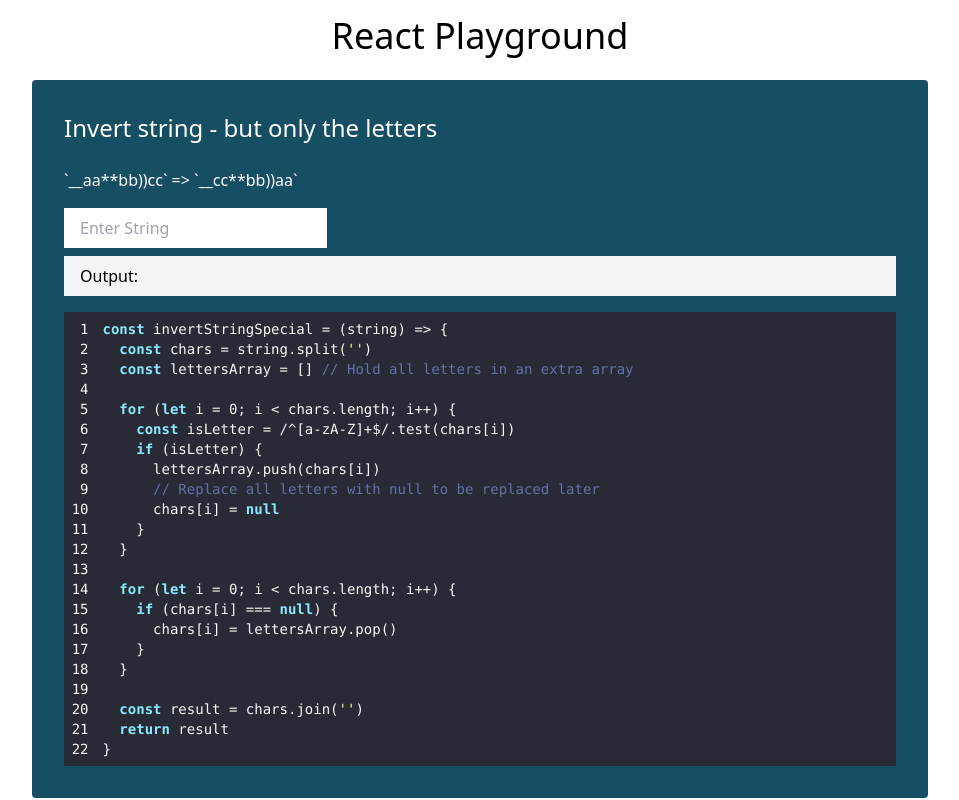
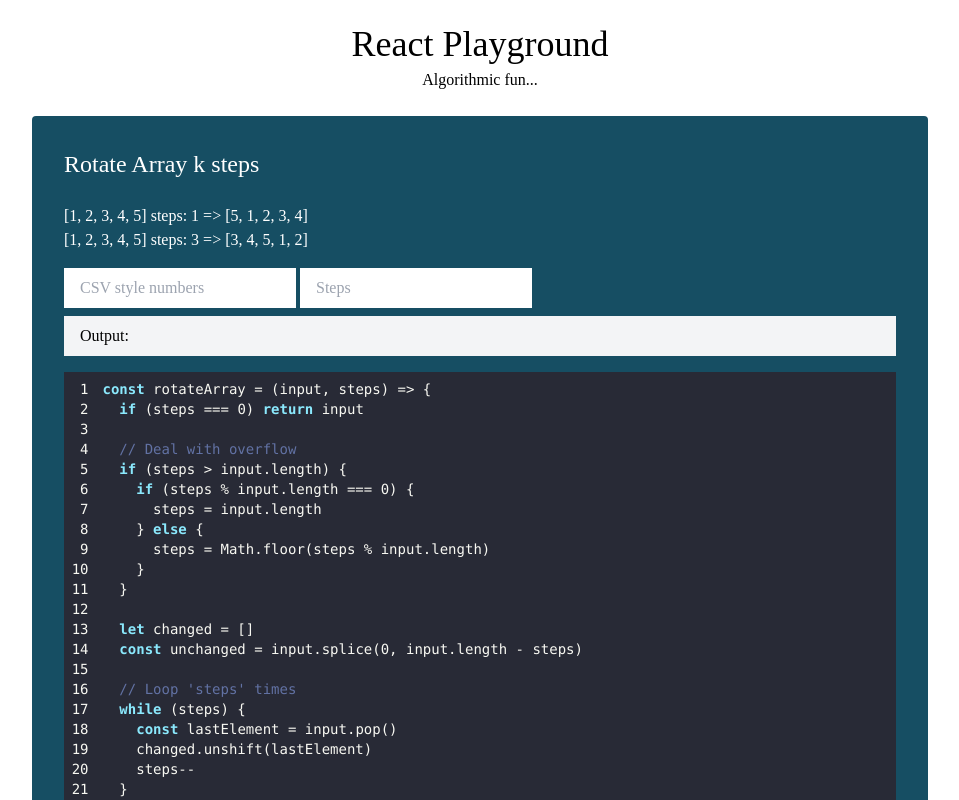
Before and after one commit to Existenziell/react-app-playground, a React (Create React App) app: page / in a window 1280 px wide. Shown: the top 800 px of the page, without its empty margins (160-1119 px from the left). Built offline with nearby package versions, Linux system fonts and the light colour scheme.

Commit message:
Tailwind stuff

```diff
--- a/public/index.html
+++ b/public/index.html
@@ -10,34 +10,11 @@
       content="Web site created using create-react-app"
     />
     <link rel="apple-touch-icon" href="%PUBLIC_URL%/logo192.png" />
-    <!--
-      manifest.json provides metadata used when your web app is installed on a
-      user's mobile device or desktop. See https://developers.google.com/web/fundamentals/web-app-manifest/
-    -->
     <link rel="manifest" href="%PUBLIC_URL%/manifest.json" />
-    <!--
-      Notice the use of %PUBLIC_URL% in the tags above.
-      It will be replaced with the URL of the `public` folder during the build.
-      Only files inside the `public` folder can be referenced from the HTML.
-
-      Unlike "/favicon.ico" or "favicon.ico", "%PUBLIC_URL%/favicon.ico" will
-      work correctly both with client-side routing and a non-root public URL.
-      Learn how to configure a non-root public URL by running `npm run build`.
-    -->
-    <title>React App</title>
+    <title>React Playground</title>
   </head>
   <body>
     <noscript>You need to enable JavaScript to run this app.</noscript>
     <div id="root"></div>
-    <!--
-      This HTML file is a template.
-      If you open it directly in the browser, you will see an empty page.
-
-      You can add webfonts, meta tags, or analytics to this file.
-      The build step will place the bundled scripts into the <body> tag.
-
-      To begin the development, run `npm start` or `yarn start`.
-      To create a production bundle, use `npm run build` or `yarn build`.
-    -->
   </body>
 </html>
--- a/src/App.js
+++ b/src/App.js
@@ -8,12 +8,13 @@
 function App() {
   return (
     <div className="pb-16 px-4">
-      <header>
-        <h1 className='text-4xl mt-4 text-center'>React Playground</h1>
+      <header className='text-center'>
+        <h1 className='text-4xl mt-6 mb-1'>React Playground</h1>
+        <p className='mb-6'>Algorithmic fun...</p>
       </header>
       <main className="flex flex-col gap-6 w-full">
+        <RotateArray />
         <InvertStringSpecial />
-        <RotateArray />
         <DownloadTime />
         <Fibonacci />
         <TimeToType />
--- a/src/css/index.css
+++ b/src/css/index.css
@@ -1,6 +1,23 @@
 @tailwind base;
 @tailwind components;
 @tailwind utilities;
+
+/* --------------------------------------------------------
+Style Sheet for react-app-playground
+
+version: 0.9
+last modified: 15.10.2022 by Christof Bauer
+author: Christof Bauer
+email: bauer.christof@gmail.com
+----------------------------------------------------------*/
+
+@import url("https://fonts.googleapis.com/css?family=Inconsolata&display=swap");
+
+:root {
+  --color-brand: #a6d1c9;
+  --color-brand-dark: #282b29;
+  --color-cta: #D6A269;
+}
 
 body {
   -webkit-font-smoothing: antialiased;
--- a/src/util/codeSnippets.js
+++ b/src/util/codeSnippets.js
@@ -2,7 +2,7 @@
   let time = 0
   for (let i = 0; i < num.length; i++) {
     const currentIndex = digits.indexOf(num[i])
-    const lastIndex = digits.indexOf(num[i - 1])
+    let lastIndex = digits.indexOf(num[i - 1])
     if (lastIndex < 0) lastIndex = time
 
     time += Math.abs(currentIndex - lastIndex)
--- a/src/util/timeToType.js
+++ b/src/util/timeToType.js
@@ -2,7 +2,7 @@
   let time = 0
   for (let i = 0; i < num.length; i++) {
     const currentIndex = digits.indexOf(num[i])
-    const lastIndex = digits.indexOf(num[i - 1])
+    let lastIndex = digits.indexOf(num[i - 1])
     if (lastIndex < 0) lastIndex = time
 
     time += Math.abs(currentIndex - lastIndex)
--- a/tailwind.config.js
+++ b/tailwind.config.js
@@ -4,7 +4,16 @@
     "./src/**/*.{js,jsx,ts,tsx}",
   ],
   theme: {
-    extend: {},
+    extend: {
+      fontFamily: {
+        sans: ['Inconsolata'],
+      },
+      colors: {
+        'brand': '#a6d1c9',
+        'brand-dark': '#282b29',
+        'cta': '#D6A269',
+      },
+    },
   },
   plugins: [],
 }
```
Also changed, not shown: public/manifest.json.
